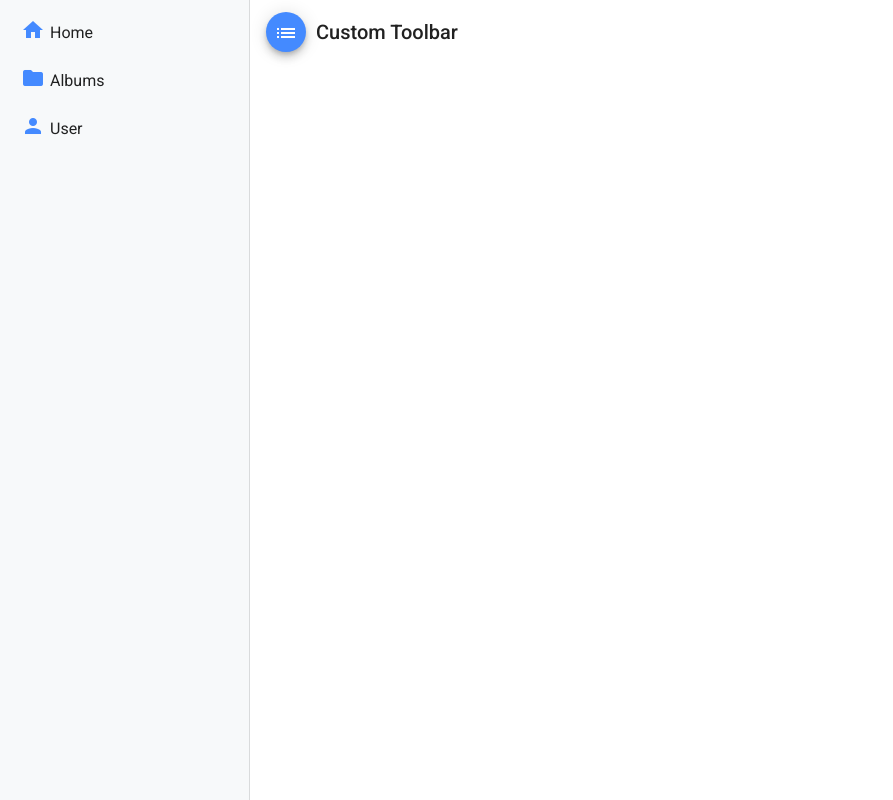
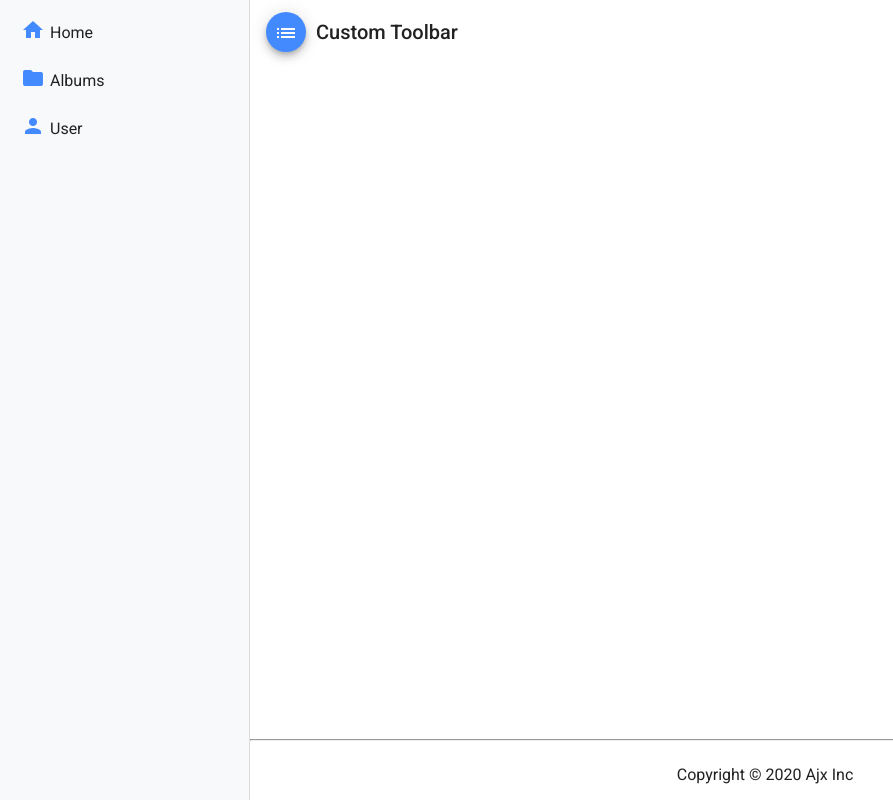
Before and after one commit to ajspeller/family-photo-sharing-app, an Angular app: page / in a window 1280 px wide. Shown: the whole page, without its empty margins (0-893 px from the left). Built offline with nearby package versions, Linux system fonts and the light colour scheme.

Commit message:
Center the footer using flexlayout

```diff
--- a/src/app/app.component.html
+++ b/src/app/app.component.html
@@ -7,10 +7,14 @@
       </a>
     </mat-nav-list>
   </mat-sidenav>
-  <mat-sidenav-content>
+  <mat-sidenav-content fxLayout="column">
     <fpa-toolbar (navToggle)="toggleNav()"></fpa-toolbar>
-    <div style="margin-left: 10px;">
+    <div fxFlex>
       <router-outlet></router-outlet>
     </div>
+    <footer fxLayout="column">
+      <div><hr /></div>
+      <p fxFlexAlign="center">Copyright &copy; 2020 Ajx Inc</p>
+    </footer>
   </mat-sidenav-content>
 </mat-sidenav-container>
```
